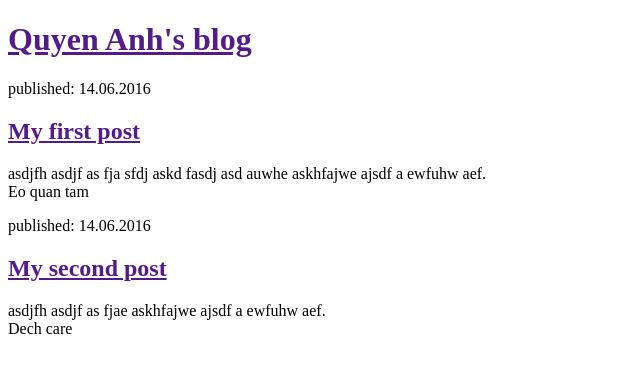
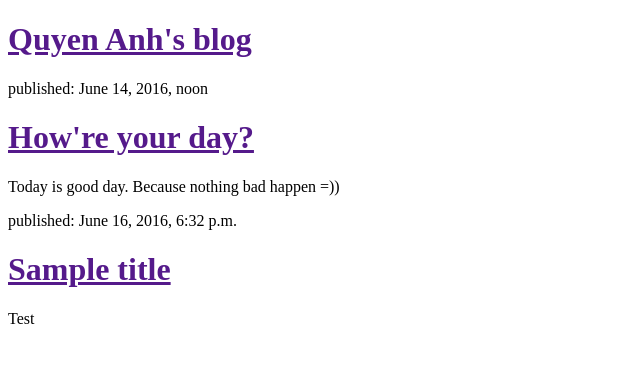
Before and after one commit to quyenanh198/my-first-blog, a Django app: page / in a window 1280 px wide. Shown: the top 373 px of the page, without its empty margins (0-640 px from the left). Run offline with Django 3.2, Linux system fonts and the light colour scheme; data comes from the database, SQL or seed files in the repository; both versions use the stored data as it was after the commit.

Commit message:
Modified templates to display posts from database.

```diff
--- a/blog/templates/blog/post_list.html
+++ b/blog/templates/blog/post_list.html
@@ -8,17 +8,12 @@
             <h1><a href="">Quyen Anh's blog</a></h1>
         </div>
 
-        <div>
-            <p>published: 14.06.2016</p>
-            <h2><a href="">My first post</a></h2>
-            <p>asdjfh asdjf as fja sfdj askd fasdj asd auwhe askhfajwe ajsdf a ewfuhw aef.<br>Eo quan tam</p>
-        </div>
-
-
-        <div>
-            <p>published: 14.06.2016</p>
-            <h2><a href="">My second post</a></h2>
-            <p>asdjfh asdjf as fjae askhfajwe ajsdf a ewfuhw aef.<br>Dech care</p>
-        </div>
+        {% for post in posts %}
+            <div>
+                <p>published: {{ post.published_date }}</p>
+                <h1><a href="">{{ post.title }}</a></h1>
+                <p>{{ post.text|linebreaks }}</p>
+            </div>
+        {% endfor %}
     </body>
 </html>
--- a/blog/views.py
+++ b/blog/views.py
@@ -1,6 +1,9 @@
 from django.shortcuts import render
+from django.utils import timezone
+from .models import Post
 
 
 # Create your views here.
 def post_list(request):
-    return render(request, 'blog/post_list.html', {})
+    posts = Post.objects.filter(published_date__lte=timezone.now()).order_by('published_date')
+    return render(request, 'blog/post_list.html', {'posts': posts})
--- /dev/null
+++ b/myvenv/pip-selfcheck.json
@@ -0,0 +1 @@
+{"last_check":"2016-06-16T18:20:42Z","pypi_version":"8.1.2"}
--- /dev/null
+++ b/myvenv/pyvenv.cfg
@@ -0,0 +1,3 @@
+home = /Library/Frameworks/Python.framework/Versions/3.5/bin
+include-system-site-packages = false
+version = 3.5.1
```
Also changed, not shown: db.sqlite3, 12 other files.
